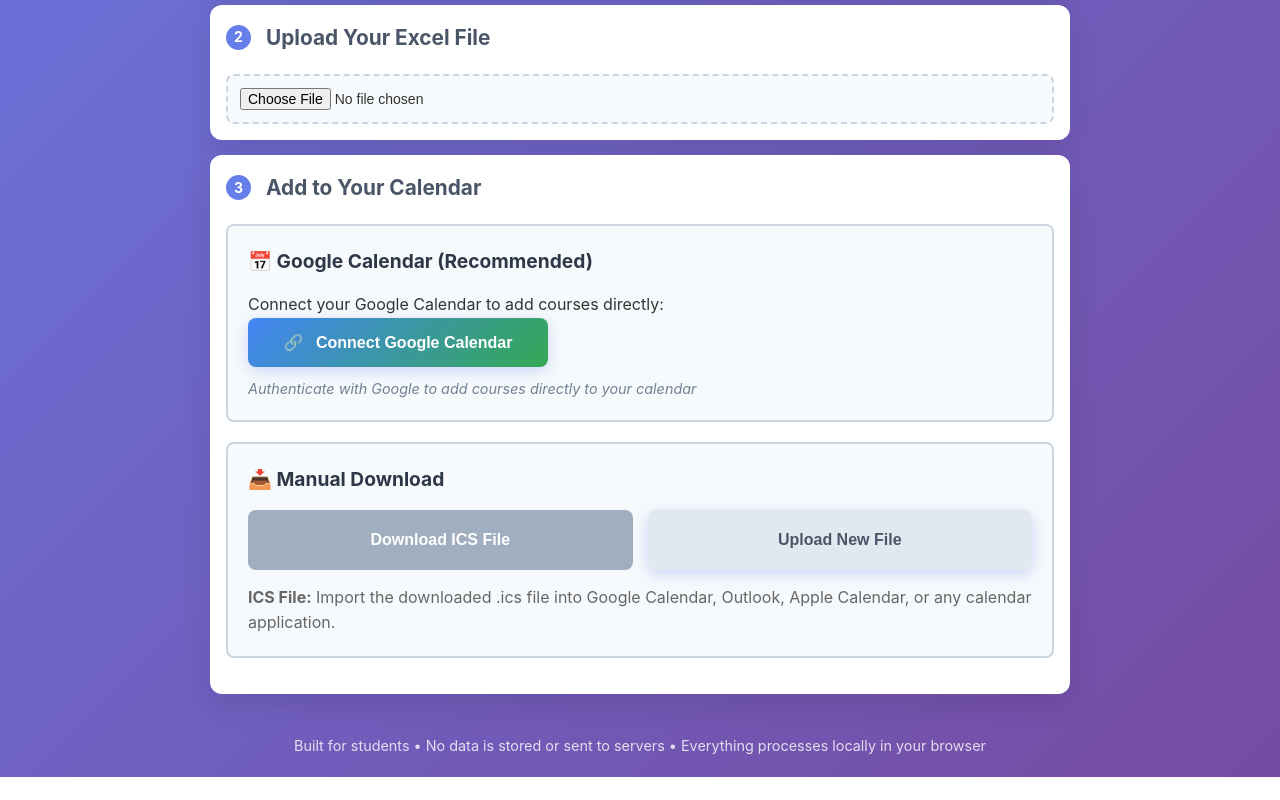
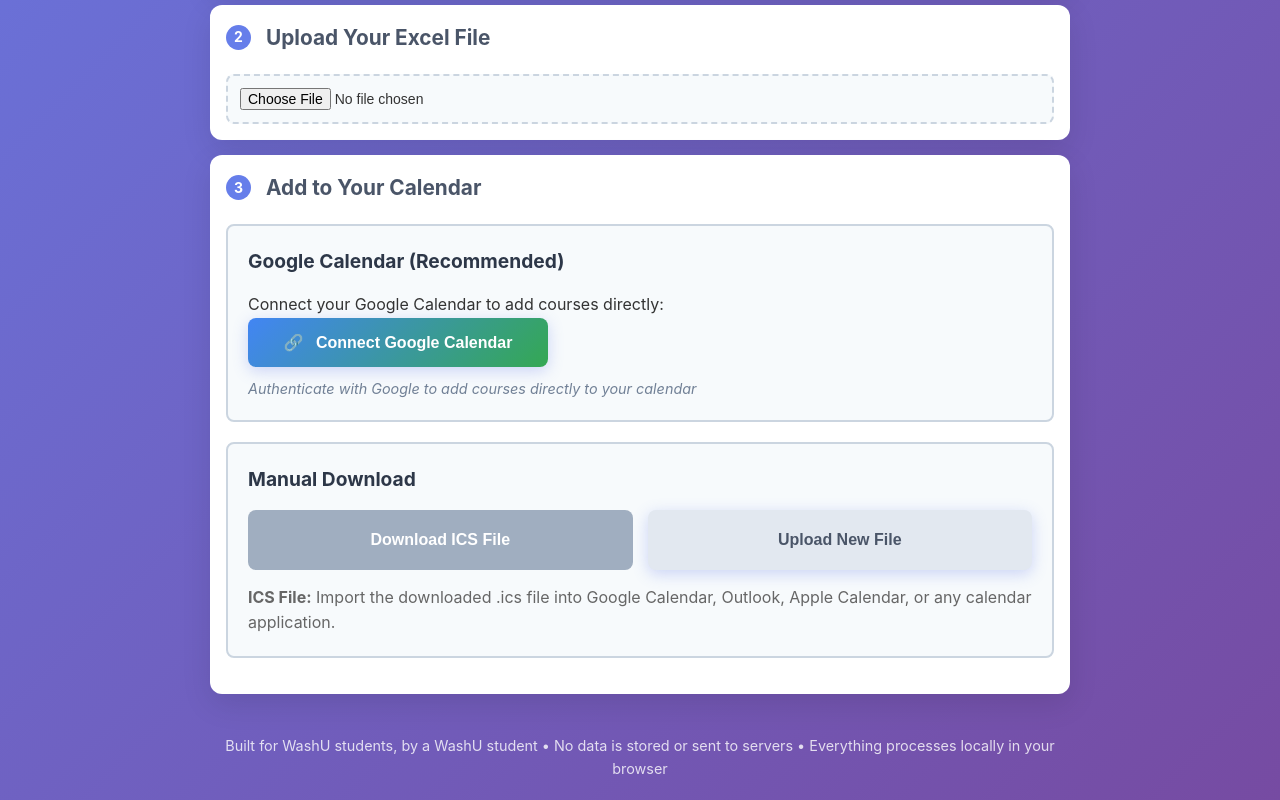
Before and after one commit to Daniel-Unah/workday-to-googlecal, a website: page public/index.html in a window 1280 px wide. Shown: the part 777-1577 px from the top of the page. Before the commit the page ends 1554 px from the top, so only its background shows below. Drawn offline with Linux system fonts and the light colour scheme; no server answers.

Commit message:
small frontend changes

```diff
--- a/public/index.html
+++ b/public/index.html
@@ -16,9 +16,8 @@
         <div class="card">
             <h2><span class="step-number">1</span>Get Your Schedule</h2>
 
-            <!-- Manual Option -->
             <div class="manual-section">
-                <h3>📤 Manual Upload</h3>
+                <h3>Spreadsheet Upload</h3>
                 <p><strong>How to get your schedule from Workday manually:</strong></p>
                 <ol>
                     <li>Log into your Workday account</li>
@@ -53,7 +52,7 @@
 
             <!-- Google Calendar Integration -->
             <div class="google-calendar-section">
-                <h3>📅 Google Calendar (Recommended)</h3>
+                <h3> Google Calendar (Recommended)</h3>
                 <div id="googleAuthSection">
                     <p>Connect your Google Calendar to add courses directly:</p>
                     <button id="googleAuthBtn" class="btn btn-google">
@@ -89,7 +88,7 @@
 
             <!-- Manual Download Options -->
             <div class="manual-download-section">
-                <h3>📥 Manual Download</h3>
+                <h3> Manual Download</h3>
                 <div class="manual-actions">
                     <button id="downloadBtn" class="btn" disabled>Download ICS File</button>
                     <button id="resetBtn" class="btn btn-secondary" onclick="resetConverter()">Upload New File</button>
@@ -101,7 +100,7 @@
         </div>
 
         <div class="footer">
-            <p>Built for students • No data is stored or sent to servers • Everything processes locally in your browser</p>
+            <p>Built for WashU students, by a WashU student • No data is stored or sent to servers • Everything processes locally in your browser</p>
         </div>
     </div>
 
```
